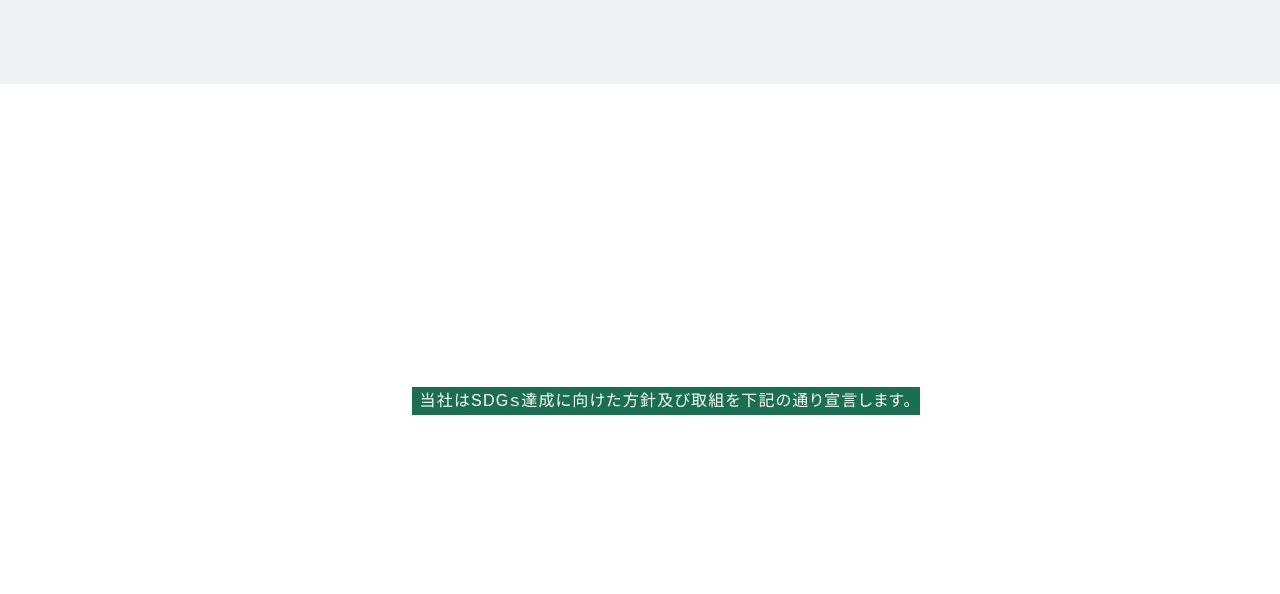
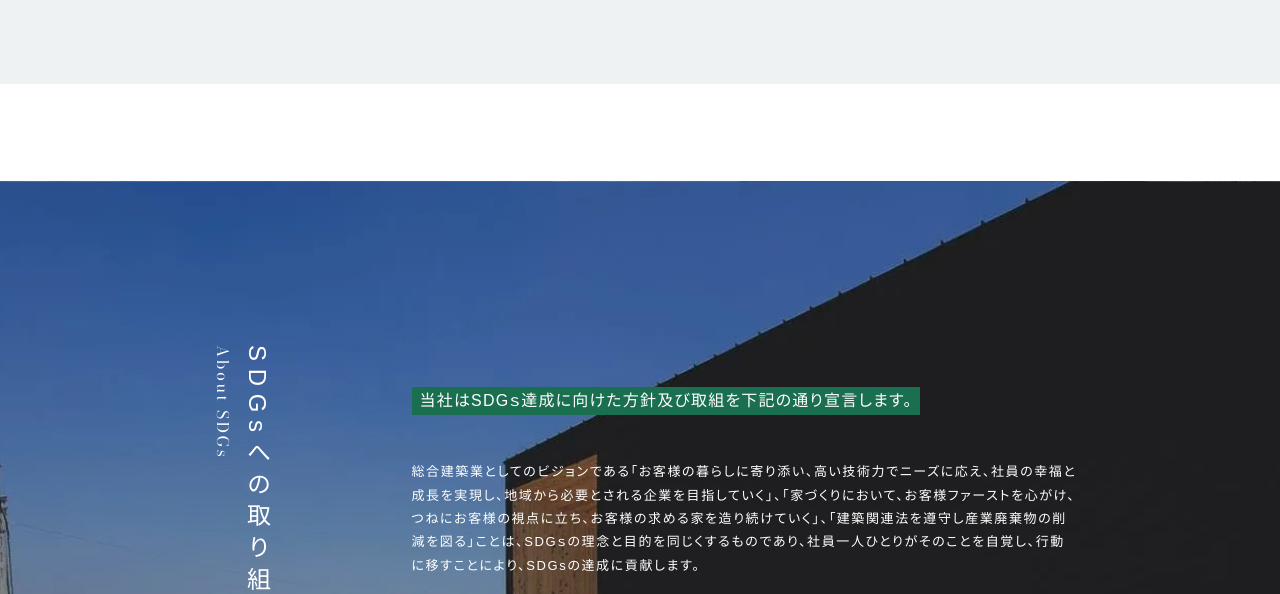
Before and after one commit to tnishino-0828/tnishino-250116, a plain HTML site: page index.html in a window 1280 px wide. Shown: the part 8726-9320 px from the top of the page. Drawn offline with Linux system fonts and the light colour scheme; a web font is replaced by a local one.

Commit message:
Add files via upload

```diff
--- a/css/style.scss
+++ b/css/style.scss
@@ -1811,7 +1811,7 @@ div.company {
     }
   }
   section.sdgs {
-    background-image: url('img/company_about_bg.webp');
+    background-image: url('../img/company_about_bg.webp');
     background-position: center;
     background-size: cover;
     margin-top: 42px;
```
Also changed, not shown: css/style.css.
